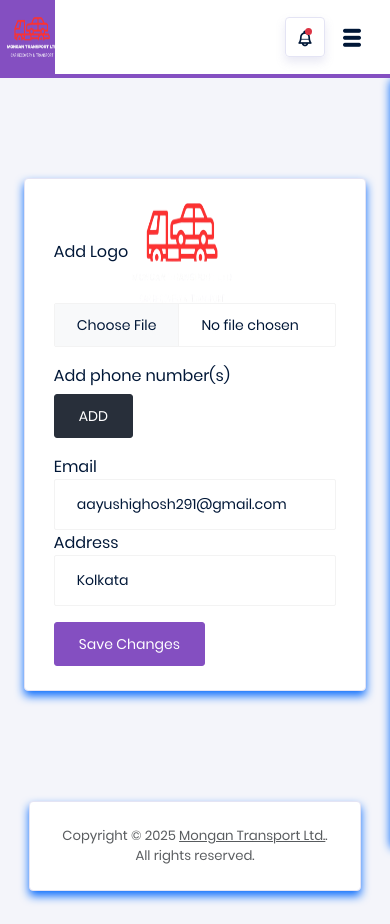
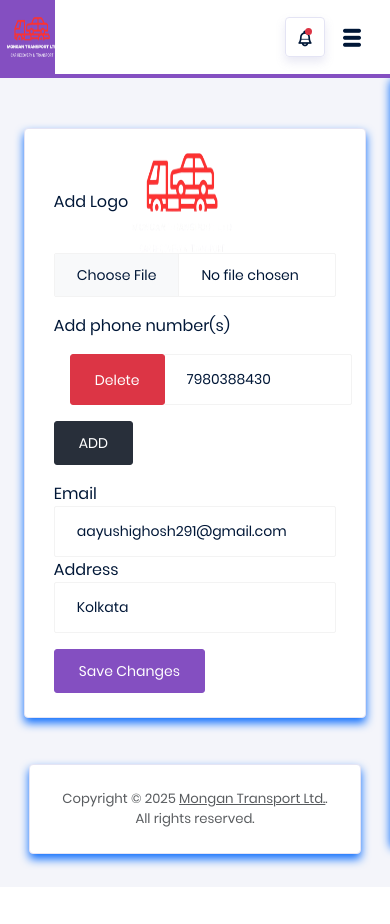
Before and after one commit to aayushi-2091/Mongan-Transport, a PHP site: page /main/site_details/site_details.php in a window 390 px wide. After the commit the page ends 869 px from the top, so only its background shows below. Run offline with PHP 8.4, Linux system fonts and the light colour scheme; data comes from the database, SQL or seed files in the repository.

Commit message:
add phone

```diff
--- a/main/site_details/site_details.php
+++ b/main/site_details/site_details.php
@@ -9,9 +9,6 @@ $row = mysqli_fetch_assoc($result);
 $siteId = $row['Id'];
 $sql1 = "SELECT * FROM `phone_number` WHERE `Site_details_Id` = $siteId";
 $result1 = mysqli_query($conn, $sql1);
-$row1 = mysqli_fetch_assoc($result1);
-echo $sql1;
-
 ?>
 
 <body>
@@ -61,7 +58,7 @@ echo $sql1;
                                                                         <i class="bi bi-trash"></i> Delete
                                                                     </button>
                                                                 </div>
-                                                                <input type="tel" class="form-control m-input" name="phone[]" value="<?= $row1['Phone number']?>">
+                                                                <input type="tel" class="form-control m-input" name="phone[]" value="<?= $row1['Phone number'] ?>">
                                                             </div>
                                                         </div>
                                                     <?php }
@@ -134,6 +131,18 @@ echo $sql1;
                                                         <div class="col-lg-12">
                                                             <div id="row">
                                                             </div>
+                                                            <?php while ($row1 = mysqli_fetch_assoc($result1)) {?>
+                                                                <div id="newinput" style="margin-top: 6px;">
+                                                                    <div class="input-group m-3">
+                                                                        <div class="input-group-prepend">
+                                                                            <button class="btn btn-danger deleteRow" type="button">
+                                                                                <i class="bi bi-trash"></i> Delete
+                                                                            </button>
+                                                                        </div>
+                                                                        <input type="tel" class="form-control m-input" value="<?=$row1['Phone number']?>" name="phone[]">
+                                                                    </div>
+                                                                </div>
+                                                            <?php  } ?>
                                                             <div id="newinput" style="margin-top: 6px;"></div>
                                                             <button id="rowAdder" type="button" class="btn btn-dark">
                                                                 <span class="bi bi-plus-square-dotted">
@@ -186,14 +195,14 @@ echo $sql1;
     <?php require_once "../../includes/script.php" ?>
     <script>
         // Example starter JavaScript for disabling form submissions if there are invalid fields
-        (function () {
+        (function() {
             'use strict';
-            window.addEventListener('load', function () {
+            window.addEventListener('load', function() {
                 // Fetch all the forms we want to apply custom Bootstrap validation styles to
                 var forms = document.getElementsByClassName('needs-validation');
                 // Loop over them and prevent submission
-                var validation = Array.prototype.filter.call(forms, function (form) {
-                    form.addEventListener('submit', function (event) {
+                var validation = Array.prototype.filter.call(forms, function(form) {
+                    form.addEventListener('submit', function(event) {
                         if (form.checkValidity() === false) {
                             event.preventDefault();
                             event.stopPropagation();
@@ -205,8 +214,8 @@ echo $sql1;
         })();
     </script>
     <script>
-        document.addEventListener("DOMContentLoaded", function () {
-            document.getElementById("rowAdder").addEventListener("click", function () {
+        document.addEventListener("DOMContentLoaded", function() {
+            document.getElementById("rowAdder").addEventListener("click", function() {
                 let newRow = document.createElement("div");
                 newRow.classList.add("input-group", "m-3");
 
@@ -222,7 +231,7 @@ echo $sql1;
                 document.getElementById("newinput").appendChild(newRow);
             });
 
-            document.addEventListener("click", function (e) {
+            document.addEventListener("click", function(e) {
                 if (e.target && e.target.classList.contains("deleteRow")) {
                     e.target.closest(".input-group").remove();
                 }
```
